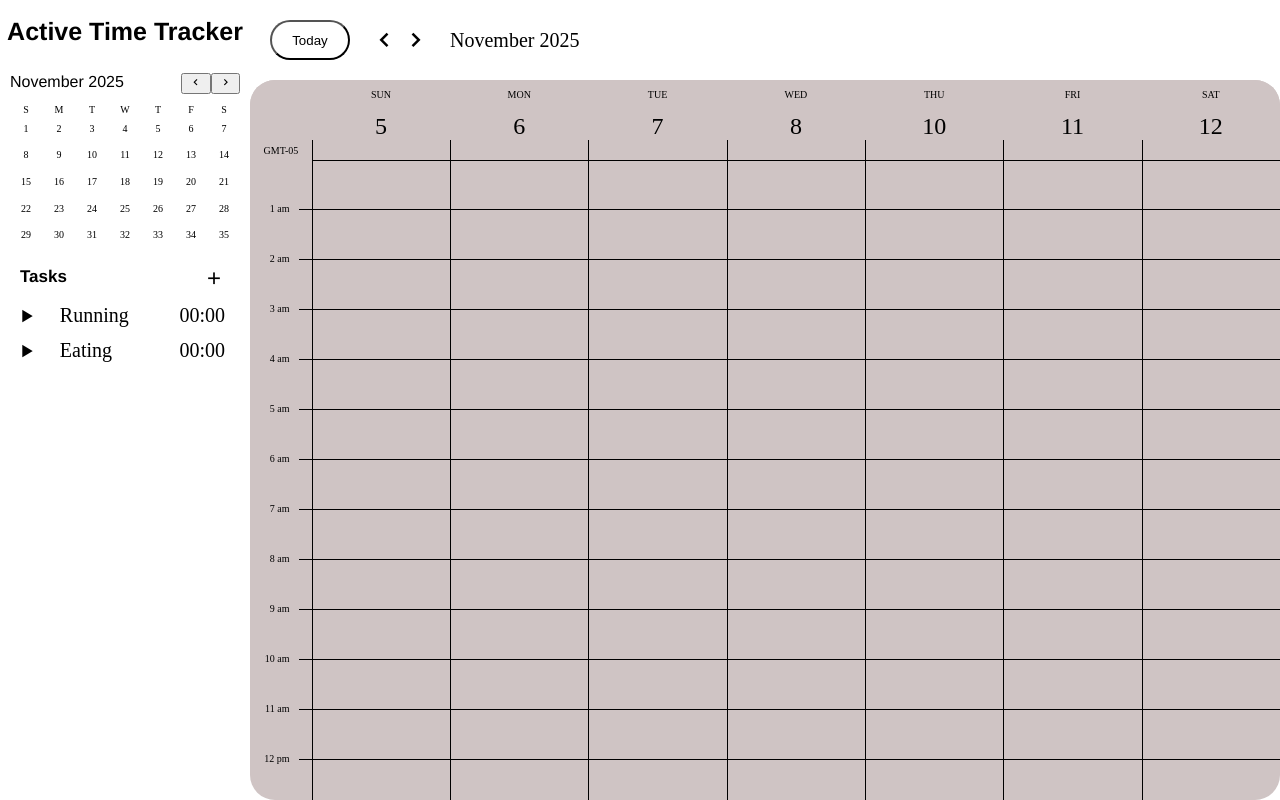
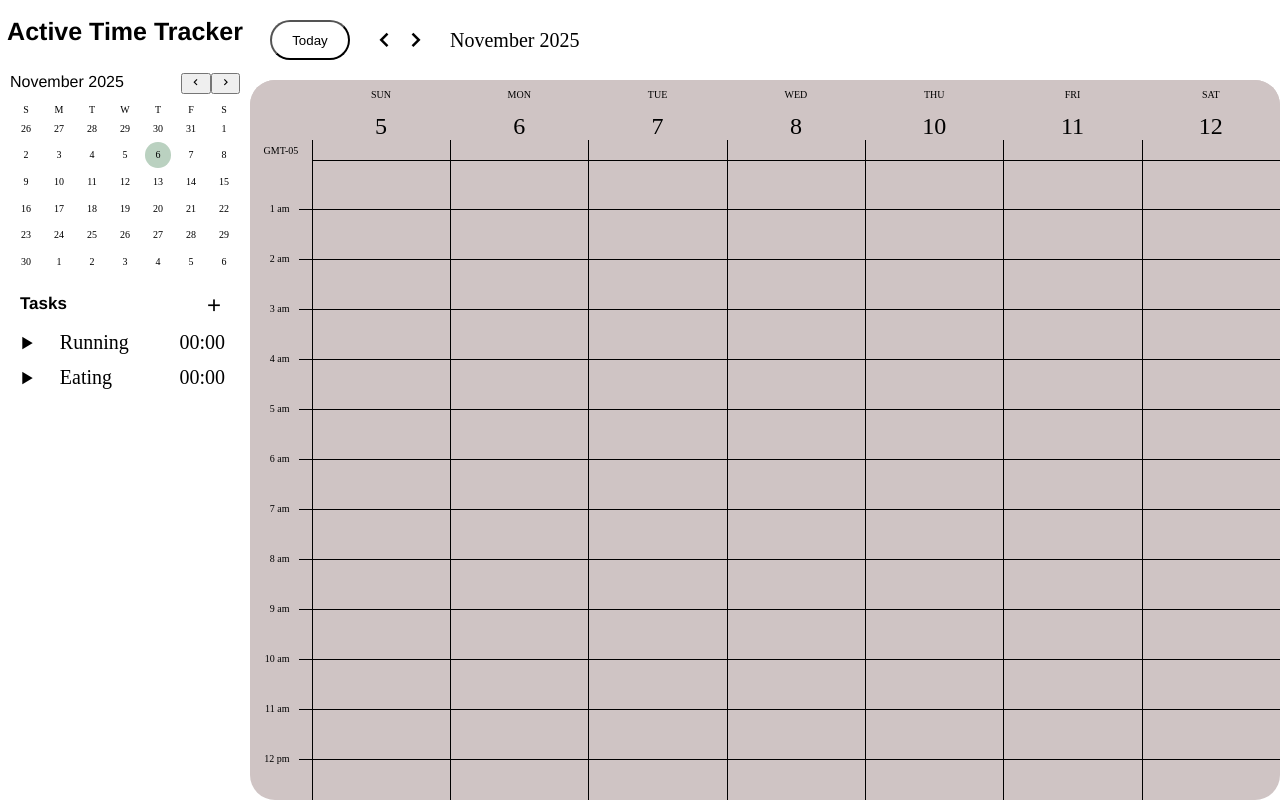
Before and after one commit to SimonX1a0/google-calendar, a React (Vite) app in the folder calendar-app/: page / in a window 1280 px wide. Built offline with nearby package versions, Linux system fonts and the light colour scheme.

Commit message:
display real dates in the mini calendar

```diff
--- a/calendar-app/src/Calendar/SideBar/Calendar/Calendar.jsx
+++ b/calendar-app/src/Calendar/SideBar/Calendar/Calendar.jsx
@@ -1,6 +1,41 @@
 import style from "./Calendar.module.css"
 function Calendar(){
-    let weekDays = ['S', 'M', 'T', 'W', 'T', 'F', 'S']
+    let weekDays = ['S', 'M', 'T', 'W', 'T', 'F', 'S'];
+    const now = new Date();
+    const year = now.getFullYear();
+    const month = now.getMonth();
+
+    const firstDay = new Date(year, month, 1).getDay();
+    const daysInMonth = new Date(year, month+1 , 0).getDate();
+    const lastDay = new Date(year, month, daysInMonth).getDay();
+    const preMonthDays = new Date(year, month, 0).getDate();
+
+    const dates = [];
+
+    for(let i=firstDay-1; i>=0; i--){
+        dates.push({
+            day: preMonthDays - i,
+            isCurrMon: false,
+            isCurrDay:false,
+        });
+    }
+
+    for(let i=1; i<=daysInMonth; i++){
+        dates.push({
+            day: i,
+            isCurrMon: true,
+            isCurrDay: (i == now.getDate()) ? true : false,
+        });
+    }
+
+    for(let i=lastDay+1; i < 7; i++){
+        dates.push({
+            day: i,
+            isCurrMon: false,
+            isCurrDay: false,
+        });
+    }
+
     return(
         <div className={style.calendar}>
             <div className={style.header}>
@@ -15,8 +50,8 @@ function Calendar(){
                     <div className={style.daysTitle} key={i}>{day}</div>
                 ))}
 
-                {Array.from({length: 35}).map((_, i)=>(
-                    <div key={i} className={style.day}>{i+1}</div>
+                {dates.map((date, i)=>(
+                    <div key={i} className={`${style.day} ${(date.isCurrDay) ? style.today : ""}`}>{date.day}</div>
                 ))}
             </div>
         </div>
--- a/calendar-app/src/Calendar/SideBar/Calendar/Calendar.module.css
+++ b/calendar-app/src/Calendar/SideBar/Calendar/Calendar.module.css
@@ -46,3 +46,8 @@
     background-color: aliceblue;
     border-radius: 50%;
 }
+
+.today{
+    background-color: rgb(186, 209, 192);
+    border-radius: 50%;
+}
```
